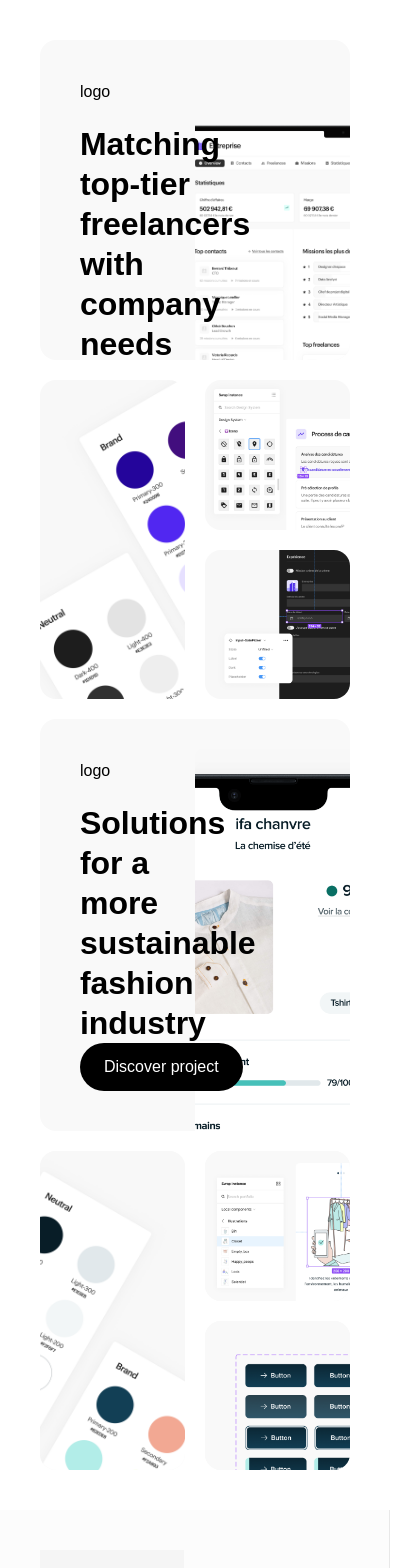
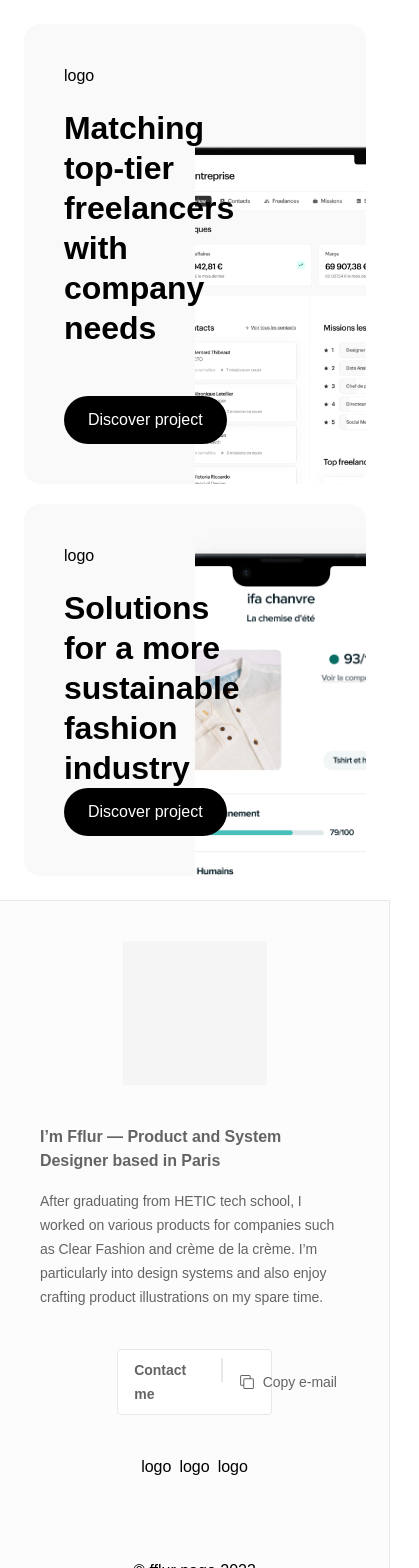
Before and after one commit to fflurp/fflurpage, a Next.js app: page / in a window 390 px wide. Shown: the top 1568 px of the page, 419 px wide, since content can reach past the window. Built offline with nearby package versions, Linux system fonts and the light colour scheme.

Commit message:
feat: update index layout

```diff
--- a/components/Layout.tsx
+++ b/components/Layout.tsx
@@ -123,8 +123,8 @@ const SideBarDesktop = () => {
 
 const CardMobile = () => {
   return (
-    <div className="surface-secondary border-primary border-primary flex w-full flex-col border-r p-10 xl:hidden ">
-      <div className="flex-1">
+    <div className="surface-secondary border-primary border-primary flex w-full flex-col border-r border-t p-10 xl:hidden ">
+      <div className="flex flex-1 flex-col items-center justify-center">
         <div className="h-36 w-36 bg-neutral-100" />
         <h2 className="text-secondary h3 pb-4 pt-10">
           I’m Fflur — Product and System Designer based in Paris
@@ -135,15 +135,16 @@ const CardMobile = () => {
           particularly into design systems and also enjoy crafting product
           illustrations on my spare time.{" "}
         </p>
-        <div className="pt-10">
+        <div className="w-1/2 pt-10">
           <ButtonContactMe />
         </div>
       </div>
-      <div className="flex gap-2">
+      <div className="flex justify-center gap-2 pt-10">
         <span>logo</span>
         <span>logo</span>
         <span>logo</span>
       </div>
+      <span className="pt-20 text-center">© fflur page 2023</span>
     </div>
   );
 };
@@ -152,7 +153,7 @@ export const Layout = ({ children }: { children: React.ReactNode }) => {
   return (
     <div className="flex h-full min-h-screen flex-col xl:flex-row">
       <SideBarDesktop />
-      <main className="surface-primary flex-auto overflow-auto p-10">
+      <main className="surface-primary flex-auto overflow-auto p-6 md:p-10">
         {/* <div className="flex items-center justify-center pb-10 pt-5">
           <Navigation />
         </div> */}
--- a/pages/index.tsx
+++ b/pages/index.tsx
@@ -33,8 +33,8 @@ const CardCTA = ({
 const Home = () => {
   return (
     <Layout>
-      <div className="grid h-full grid-cols-2 grid-rows-[320px] gap-5 md:grid-cols-3">
-        <div className="surface-tertiary col-span-1 row-span-2 overflow-hidden rounded-2xl">
+      <div className="grid h-full grid-cols-2 grid-rows-[460px] gap-5 md:grid-cols-3 md:grid-rows-[320px]">
+        <div className="surface-tertiary col-span-1 row-span-2 hidden overflow-hidden rounded-2xl sm:flex">
           <img
             src="/home/creme/Snapshot_Creme_1.png"
             alt="Snapshot_Creme_1"
@@ -48,14 +48,14 @@ const Home = () => {
             img="/home/creme/Creme_Card_Img.png"
           />
         </div>
-        <div className="surface-tertiary col-span-1 row-span-1 overflow-hidden rounded-2xl">
+        <div className="surface-tertiary col-span-1 row-span-1 hidden overflow-hidden rounded-2xl sm:flex">
           <img
             src="/home/creme/Snapshot_Creme_2.png"
             alt="Snapshot_CF_1"
             className="h-full w-full object-cover"
           />
         </div>
-        <div className="surface-tertiary col-span-1 row-span-1 overflow-hidden rounded-2xl">
+        <div className="surface-tertiary col-span-1 row-span-1 hidden overflow-hidden rounded-2xl sm:flex">
           <img
             src="/home/creme/Snapshot_Creme_3.png"
             alt="Snapshot_CF_1"
@@ -69,22 +69,21 @@ const Home = () => {
             img="/home/cf/CF_Card_Img.png"
           />
         </div>
-        <div className="surface-tertiary col-span-1 row-span-2 overflow-hidden rounded-2xl ">
+        <div className="surface-tertiary col-span-1 row-span-2 hidden overflow-hidden rounded-2xl sm:flex">
           <img
             src="/home/cf/Snapshot_CF_1.png"
             alt="Snapshot_CF_1"
             className="h-full w-full object-cover"
           />
         </div>
-        <div className="surface-tertiary col-span-1 row-span-1 overflow-hidden rounded-2xl">
+        <div className="surface-tertiary col-span-1 row-span-1 hidden overflow-hidden rounded-2xl sm:flex">
           <img
             src="/home/cf/Snapshot_CF_2.png"
             alt="Snapshot_CF_1"
             className="h-full w-full object-cover"
           />
         </div>
-
-        <div className="surface-tertiary col-span-1 row-span-1 overflow-hidden rounded-2xl">
+        <div className="surface-tertiary col-span-1 row-span-1 hidden overflow-hidden rounded-2xl sm:flex">
           <img
             src="/home/cf/Snapshot_CF_3.png"
             alt="Snapshot_CF_1"
```
